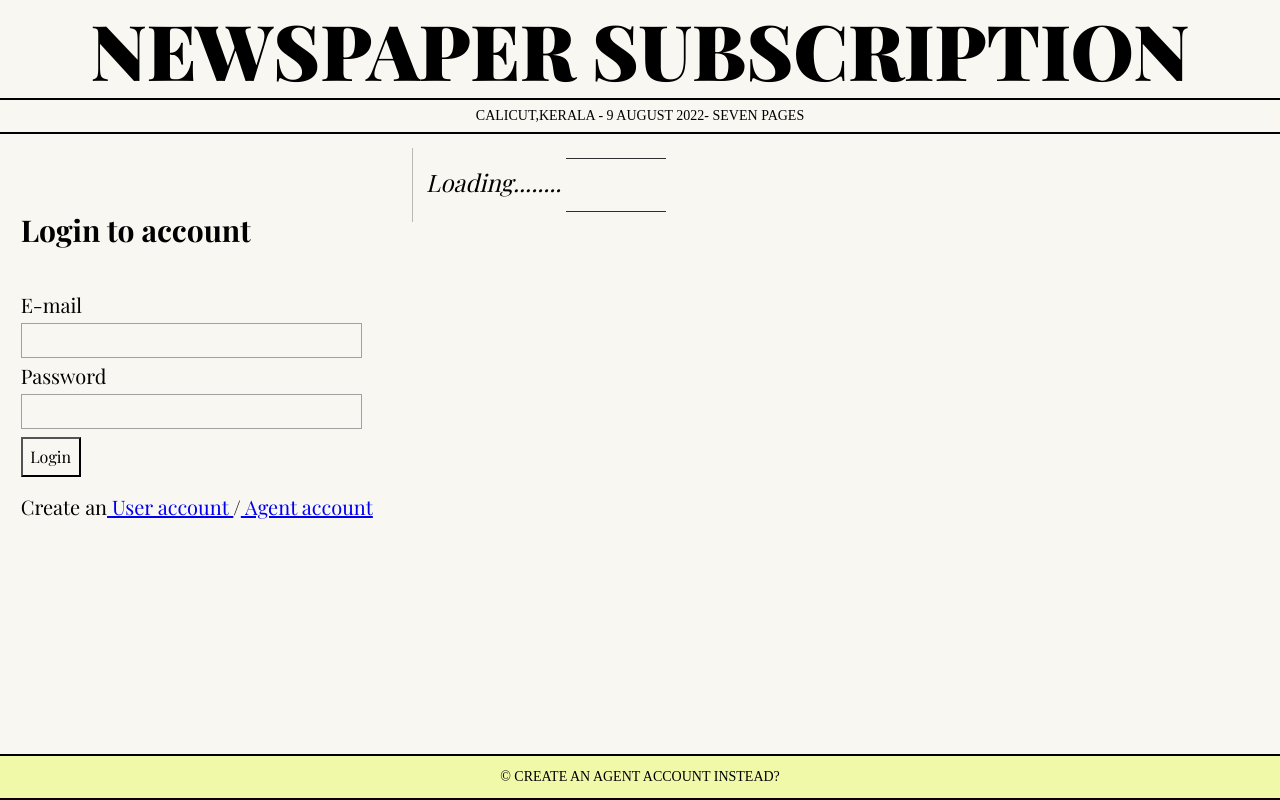
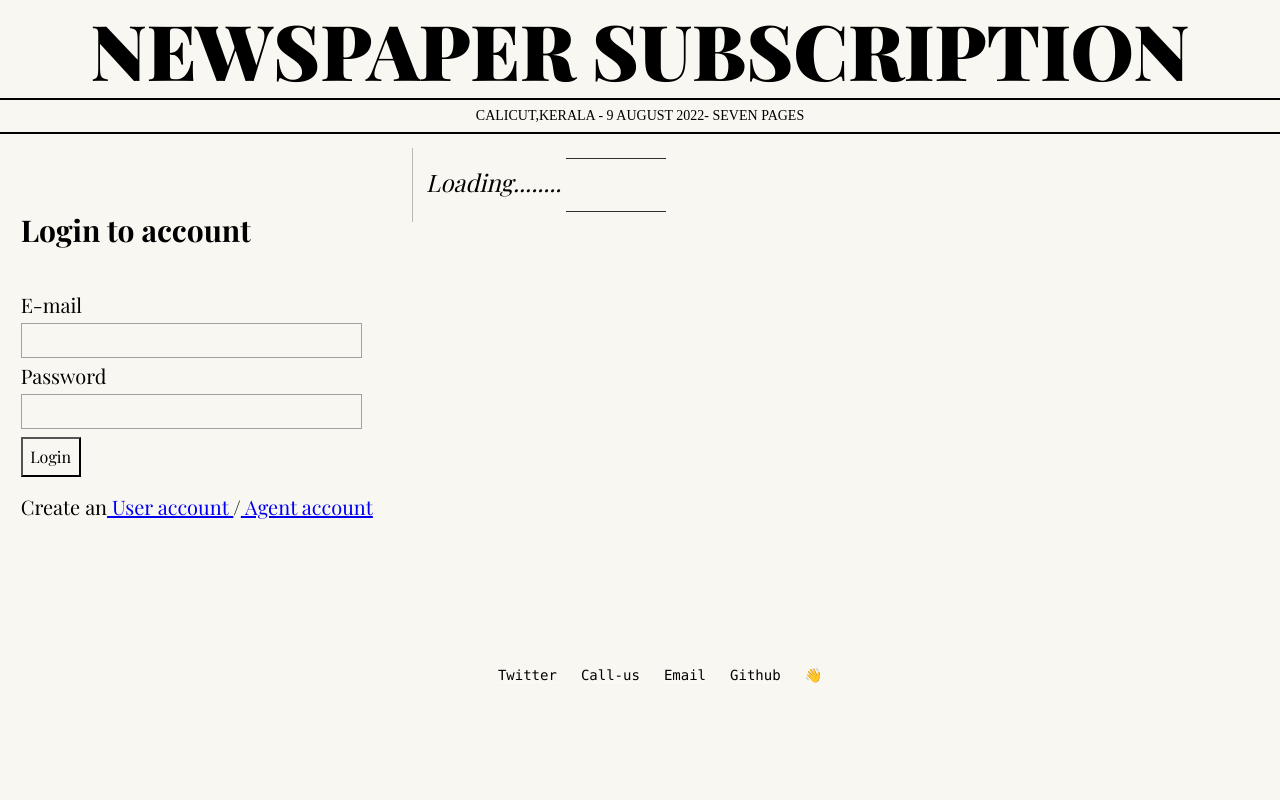
Before and after one commit to hishamduke/news, a Next.js app: page /login in a window 1280 px wide. Built offline with nearby package versions, Linux system fonts and the light colour scheme; no server answers; a web font is replaced by a local one.

Commit message:
new footer

```diff
--- a/components/layout/footer.js
+++ b/components/layout/footer.js
@@ -4,12 +4,33 @@ export default function Footer() {
 
   return (
     <>
-      <div className="foot">
-        <div className="subfoot">
-          <Link href={"/agentRegister"}>
-            <div className="Link"> © Create an Agent account instead?</div>
-          </Link>
-        </div>
+      <div className="newfoot">
+        <ul className="newul">
+          <li className="newli">
+            <a className="newa" href="https://twitter.com/julesforrest">
+              Twitter
+            </a>
+          </li>
+          <li className="newli">
+            <Link href="Tel: 123321">
+              <a className="newa">Call-us</a>
+            </Link>
+          </li>
+          <li className="newli">
+            <Link href="mailto:julesforrest@gmail.com">
+              <a className="newa">Email</a>
+            </Link>
+          </li>
+
+          <li className="newli">
+            <Link href={"https://github.com/hishamduke/News"}>
+              <a className="newa">Github</a>
+            </Link>
+          </li>
+          <li className="newli">
+            <p>👋</p>
+          </li>
+        </ul>
       </div>
     </>
   );
--- a/components/layout/layout.js
+++ b/components/layout/layout.js
@@ -13,8 +13,8 @@ export default function Layout({ children }) {
         </main>
 
         <Header />
-        <Footer />
       </div>
+      <Footer />
     </>
   );
 }
--- a/styles/globals.css
+++ b/styles/globals.css
@@ -10,6 +10,7 @@ body {
   font-size: 14px;
   color: black;
   margin-top: 18.5vh;
+  height: auto;
   transition: all 0.7s;
   margin-bottom: 15vh;
 }
@@ -175,16 +176,83 @@ input::-webkit-inner-spin-button {
   background-color: rgba(217, 255, 0, 0.3);
   backdrop-filter: blur(3px);
 
-  /* padding-top: 1%; */
-
-  text-align: center;
-  position: fixed;
   left: 0;
   bottom: 0;
   width: 100%;
   justify-content: center;
-  text-align: center;
 }
+
+.subfoot {
+  /* text-align: center; */
+  gap: 8%;
+
+  /* text-transform: uppercase; */
+  display: flex;
+  /* border-bottom: 2px solid #0a0000; */
+  border-top: 2px solid #000000;
+  padding: 1%;
+  transition: all 0.7s;
+  /* background-color: yellowgreen; */
+}
+
+.footcont {
+  flex-direction: column;
+  justify-content: center;
+}
+
+.newul {
+  display: inline-grid;
+  grid-auto-flow: column;
+  grid-gap: 24px;
+  list-style-type: none;
+
+  justify-items: center;
+  margin: auto;
+}
+.newa {
+  color: rgb(0, 0, 0);
+  text-decoration: none;
+  box-shadow: inset 0 -1px 0 hsla(0, 0%, 100%, 0.4);
+}
+
+.newa:hover {
+  box-shadow: inset 0 -1.2em 0 hsla(0, 0%, 52%, 0.4);
+}
+
+.newi:last-child {
+  grid-column: 1 / 2;
+  grid-row: 1 / 2;
+}
+
+.newli:hover ~ .newli p {
+  animation: wave-animation 0.3s infinite;
+}
+
+/* below is just for demo styling */
+
+.newfoot {
+  display: flex;
+  height: 7vh;
+  justify-content: center;
+  width: 100%;
+  /* background-color: #141414; */
+  line-height: 1.3;
+  font-family: Menlo, monospace;
+}
+
+@keyframes wave-animation {
+  0%,
+  100% {
+    transform: rotate(0deg);
+  }
+  25% {
+    transform: rotate(20deg);
+  }
+  75% {
+    transform: rotate(-15deg);
+  }
+}
+
 .hey {
   background-color: rgba(207, 207, 207, 0.288);
   backdrop-filter: blur(5px);
@@ -208,16 +276,7 @@ input::-webkit-inner-spin-button {
   justify-content: left;
   font-size: smaller;
 }
-.subfoot {
-  /* text-align: center; */
 
-  text-transform: uppercase;
-  border-bottom: 2px solid #0a0000;
-  border-top: 2px solid #000000;
-  padding: 1%;
-  transition: all 0.7s;
-  /* background-color: yellowgreen; */
-}
 .het {
   background-color: yellow;
   display: flexbox;
```
